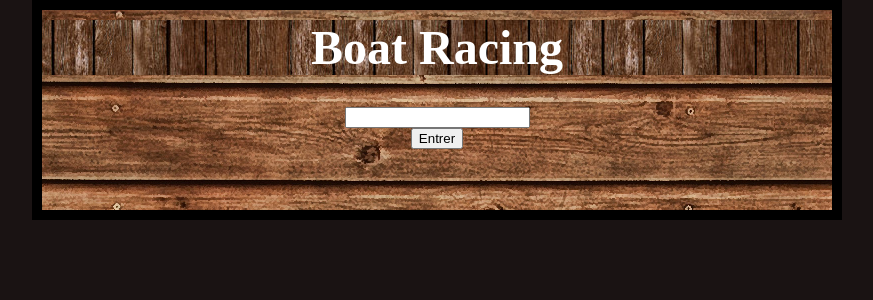
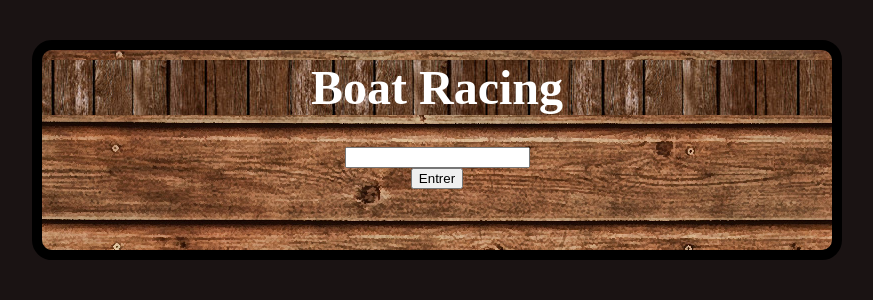
Before and after one commit to JeremyDelecraz/BoatRacing, a PHP site: page / in a window 1280 px wide. Shown: the top 300 px of the page, without its empty margins (208-1081 px from the left). Run offline with PHP 8.4, Linux system fonts and the light colour scheme.

Commit message:
Modifications du css

```diff
--- a/BoatRacing/php/player.json
+++ b/BoatRacing/php/player.json
@@ -1 +1 @@
-{"State":"Inscription","Stamp":1431349146.5349,"Start":"","Player":[{"id":"toto","x":null,"y":null,"alpha":null,"speed":null,"energy":null,"imageId":null}]}
+{"State":"Inscription","Stamp":1431350961.8628,"Start":1431350966.8628,"Player":[{"id":"toto","x":null,"y":null,"alpha":null,"speed":null,"energy":null,"imageId":null},{"id":"weewf","x":20,"y":20,"alpha":0,"speed":0,"energy":100,"imageId":2},{"id":"gresgg","x":20,"y":20,"alpha":0,"speed":0,"energy":100,"imageId":3},{"id":"4eztt","x":20,"y":20,"alpha":0,"speed":0,"energy":100,"imageId":4}]}
--- a/BoatRacing/style/style.css
+++ b/BoatRacing/style/style.css
@@ -9,6 +9,7 @@ body
 {
     border: 4px black solid;
     margin-left: 75px;
+    border-radius: 5px;
 
 }
 #Background
@@ -18,6 +19,8 @@ body
     background-image: url("../Images/CSS/background.jpg");
     background-position:  top;
     border: 10px black solid;
+    border-radius: 20px;
+    margin-top: 5%;
 }
 #BoatRacing
 {
```
